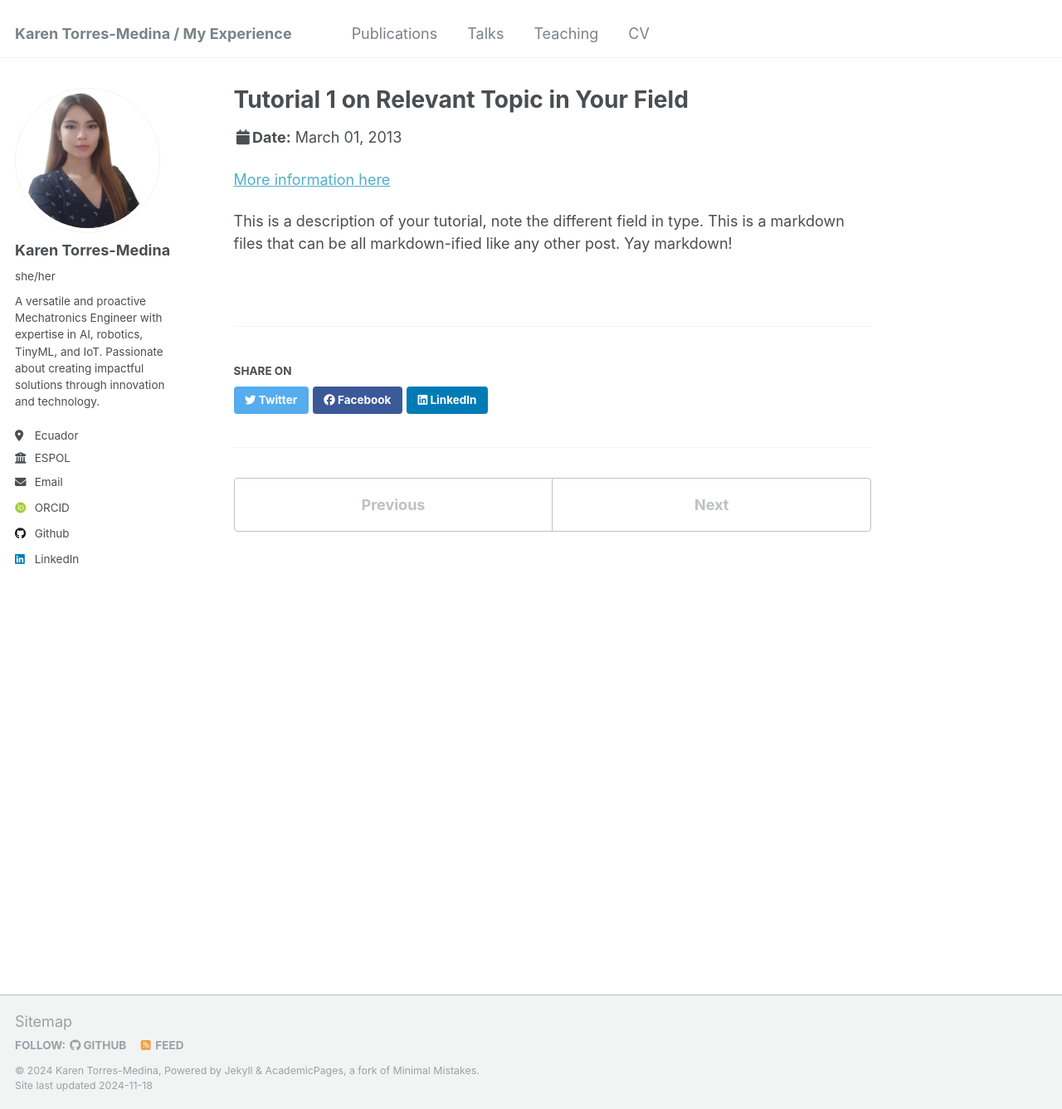
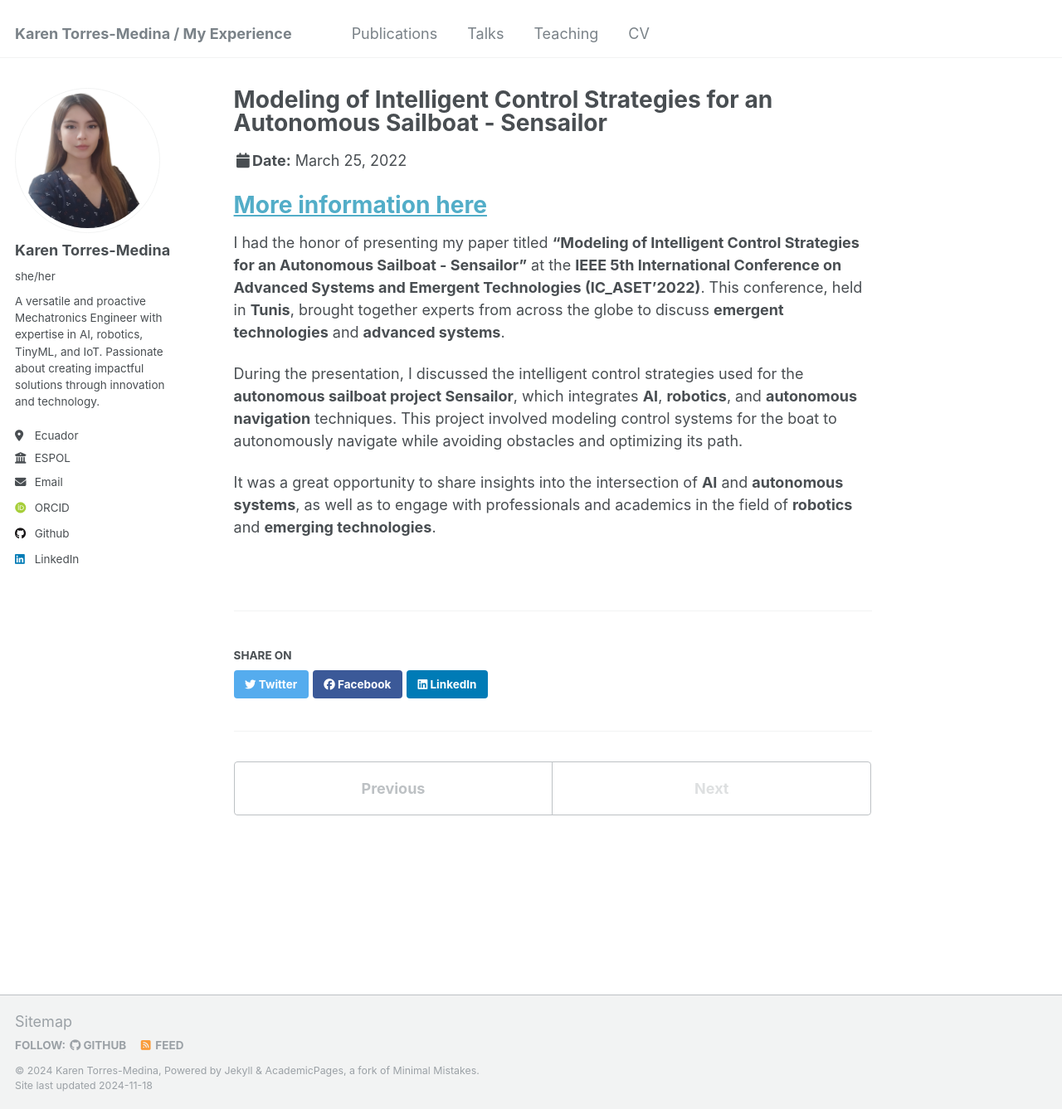
Before and after one commit to kttorres/experience, a Jekyll site: the page built from _talks/2013-03-01-tutorial-1.md, in a window 1280 px wide and 1337 px high. Shown: the whole window at 83% size. Built offline with Jekyll 4.4.1, drawn with Linux system fonts in a browser that asks for light colours; some web fonts are replaced.

Commit message:
Update 2013-03-01-tutorial-1.md

```diff
--- a/_talks/2013-03-01-tutorial-1.md
+++ b/_talks/2013-03-01-tutorial-1.md
@@ -1,13 +1,17 @@
 ---
-title: "Tutorial 1 on Relevant Topic in Your Field"
+title: "Modeling of Intelligent Control Strategies for an Autonomous Sailboat - Sensailor"
 collection: talks
 type: "Tutorial"
-permalink: /talks/2013-03-01-tutorial-1
-venue: "UC-Berkeley Institute for Testing Science"
-date: 2013-03-01
-location: "Berkeley CA, USA"
+permalink: /talks/2022-03-25-ic-ase-2022
+venue: "IEEE 5th International Conference on Advanced Systems and Emergent Technologies (IC_ASET'2022)"
+date: 2022-03-25
+location: "Mehari Hammamet Hotel, Tunisia"
 ---
 
-[More information here](http://exampleurl.com)
+# [More information here](http://exampleurl.com)
 
-This is a description of your tutorial, note the different field in type. This is a markdown files that can be all markdown-ified like any other post. Yay markdown!
+I had the honor of presenting my paper titled **"Modeling of Intelligent Control Strategies for an Autonomous Sailboat - Sensailor"** at the **IEEE 5th International Conference on Advanced Systems and Emergent Technologies (IC_ASET'2022)**. This conference, held in **Tunis**, brought together experts from across the globe to discuss **emergent technologies** and **advanced systems**.
+
+During the presentation, I discussed the intelligent control strategies used for the **autonomous sailboat project Sensailor**, which integrates **AI**, **robotics**, and **autonomous navigation** techniques. This project involved modeling control systems for the boat to autonomously navigate while avoiding obstacles and optimizing its path.
+
+It was a great opportunity to share insights into the intersection of **AI** and **autonomous systems**, as well as to engage with professionals and academics in the field of **robotics** and **emerging technologies**.
```
